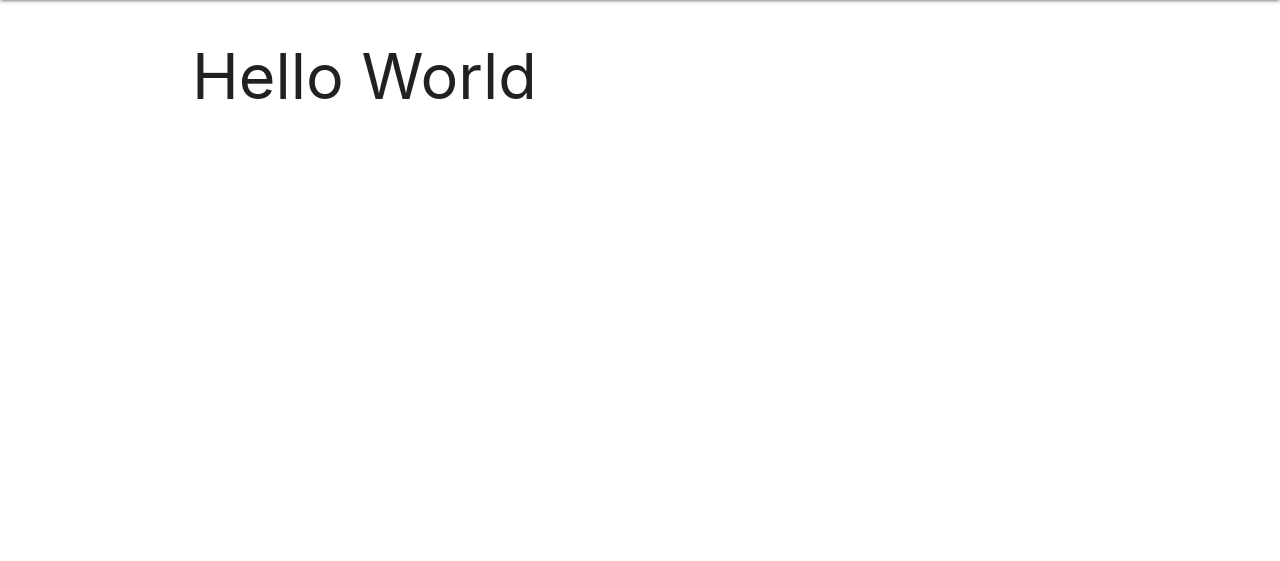
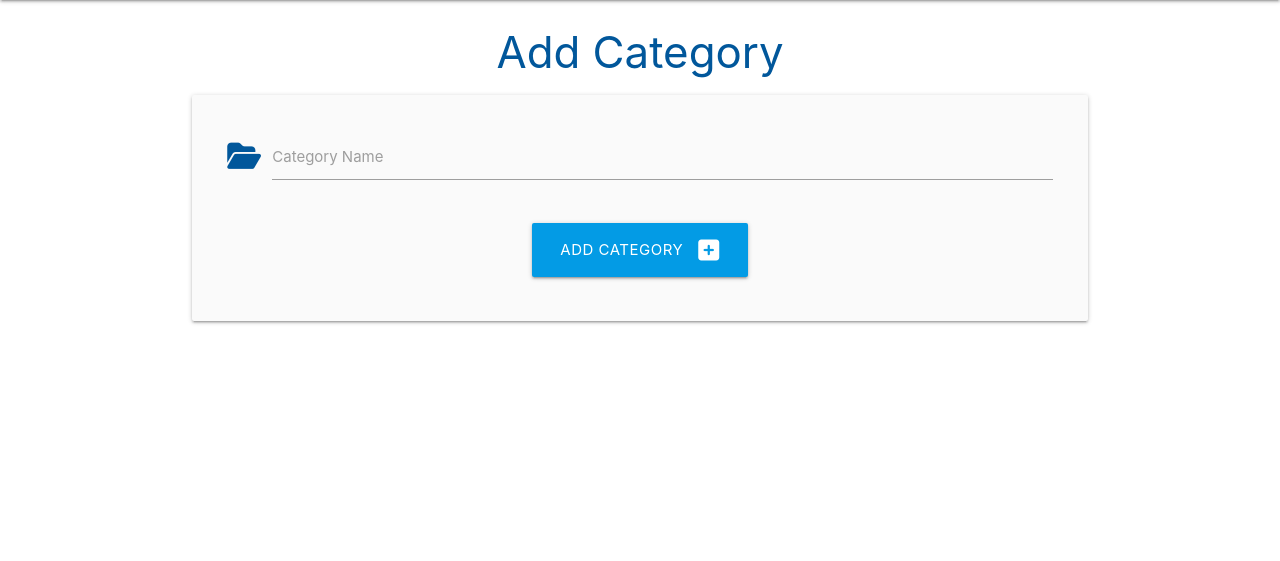
Before and after one commit to CharlesB91/task-manager, a Flask app: page /add_category in a window 1280 px wide. Shown: the part 64-625 px from the top of the page. Run offline with Flask 2, Linux system fonts and the light colour scheme; some libraries are stand-ins or nearby versions.

Commit message:
first post completed

```diff
--- a/taskmanager/routes.py
+++ b/taskmanager/routes.py
@@ -1,4 +1,4 @@
-from flask import render_template
+from flask import render_template, request, redirect, url_for
 from taskmanager import app, db # noqa
 from taskmanager.models import Category, Task
 
@@ -7,10 +7,17 @@ from taskmanager.models import Category, Task
 def home():
     return render_template("tasks.html")
 
+
 @app.route("/categories")
 def categories():
     return render_template("categories.html")
 
-@app.route("/add_category")
+
+@app.route("/add_category", methods=["GET", "POST"])
 def add_category():
+    if request.method == "POST":
+        category = Category(category_name=request.form.get("category_name"))
+        db.session.add(category)
+        db.session.commit()
+        return redirect(url_for("categories"))
     return render_template("add_category.html")
--- a/taskmanager/templates/add_category.html
+++ b/taskmanager/templates/add_category.html
@@ -1,6 +1,28 @@
+
 {% extends "base.html" %}
 {% block content %}
 
-<h1>Hello World</h1>
+<h3 class="light-blue-text text-darken-4 center-align">Add Category</h3>
+
+<div class="row card-panel grey lighten-5">
+    <form class="col s12" method="POST" action="{{ url_for('add_category') }}">
+        <!-- category name -->
+        <div class="row">
+            <div class="input-field col s12">
+                <i class="fas fa-folder-open prefix light-blue-text text-darken-4"></i>
+                <input id="category_name" name="category_name" minlength="3" maxlength="25" type="text" class="validate" required>
+                <label for="category_name">Category Name</label>
+            </div>
+        </div>
+        <!-- submit button -->
+        <div class="row">
+            <div class="col s12 center-align">
+                <button type="submit" class="btn-large light-blue darken-1">
+                    Add Category <i class="fas fa-plus-square right"></i>
+                </button>
+            </div>
+        </div>
+    </form>
+</div>
 
 {% endblock %}
```
